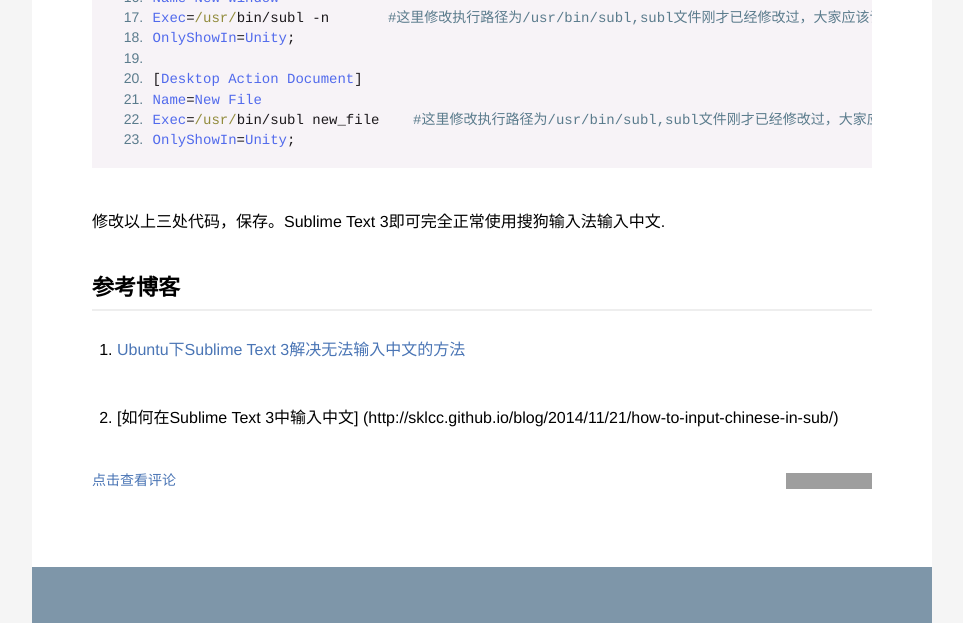
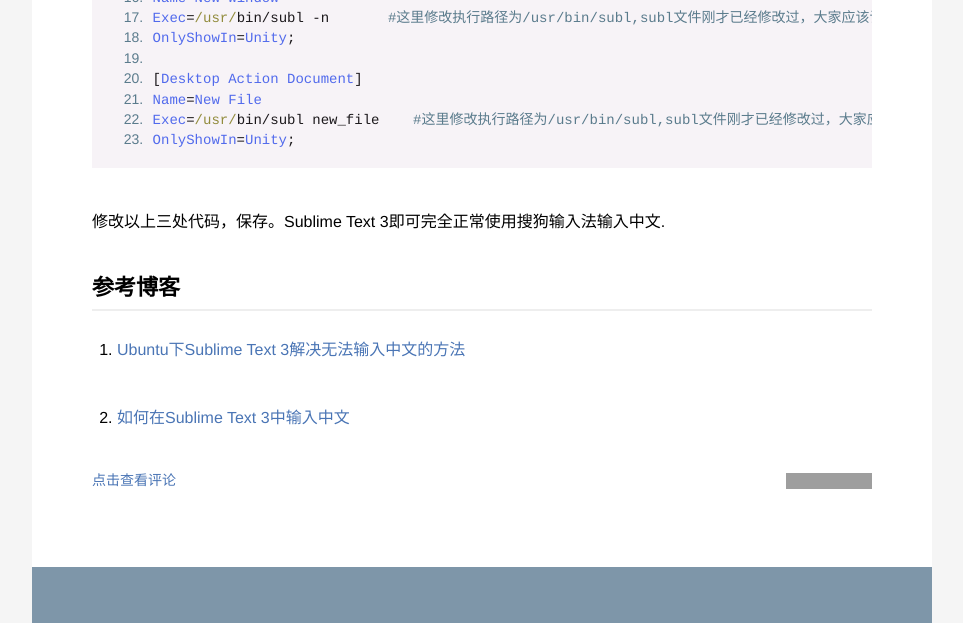
Before and after one commit to fanyonga/fanyonga.github.io, a Jekyll site: the page built from _posts/2016-08-17-suogouinput.md, in a window 1280 px wide and 900 px high, scrolled down 6408 px, cut to the strip 0-623 px from the top of the window. Shown: the whole strip, without its empty margins (158-1121 px from the left). Built offline with Jekyll 4.4.1, drawn with Linux system fonts in a browser that asks for light colours; some of the changed text lies outside the part shown; grey boxes are pictures that could not be loaded.

Commit message:
20160817_05_修改blog

```diff
--- a/_posts/2016-08-17-suogouinput.md
+++ b/_posts/2016-08-17-suogouinput.md
@@ -158,7 +158,7 @@ void gtk_im_context_set_client_window (GtkIMContext *context,
 
 运行以下命令,将它编译成`libsublime-imfix.so`库:
 
-	gcc -shared -o libsublime-imfix.so sublime-imfix.c  `pkg-config --libs --cflags gtk+-2.0` -fPIC
+	gcc -shared -o libsublime-imfix.so sublime_imfix.c  `pkg-config --libs --cflags gtk+-2.0` -fPIC
 
 * 拷贝`libsublime-imfix.so`到sublime text 3安装位置,一般为`/opt/sublime_text`
 
@@ -206,4 +206,4 @@ void gtk_im_context_set_client_window (GtkIMContext *context,
 
 1. [Ubuntu下Sublime Text 3解决无法输入中文的方法](http://blog.csdn.net/gatieme/article/details/44875923)
 
-2. [如何在Sublime Text 3中输入中文] (http://sklcc.github.io/blog/2014/11/21/how-to-input-chinese-in-sub/)
+2. [如何在Sublime Text 3中输入中文](http://sklcc.github.io/blog/2014/11/21/how-to-input-chinese-in-sub)
```
